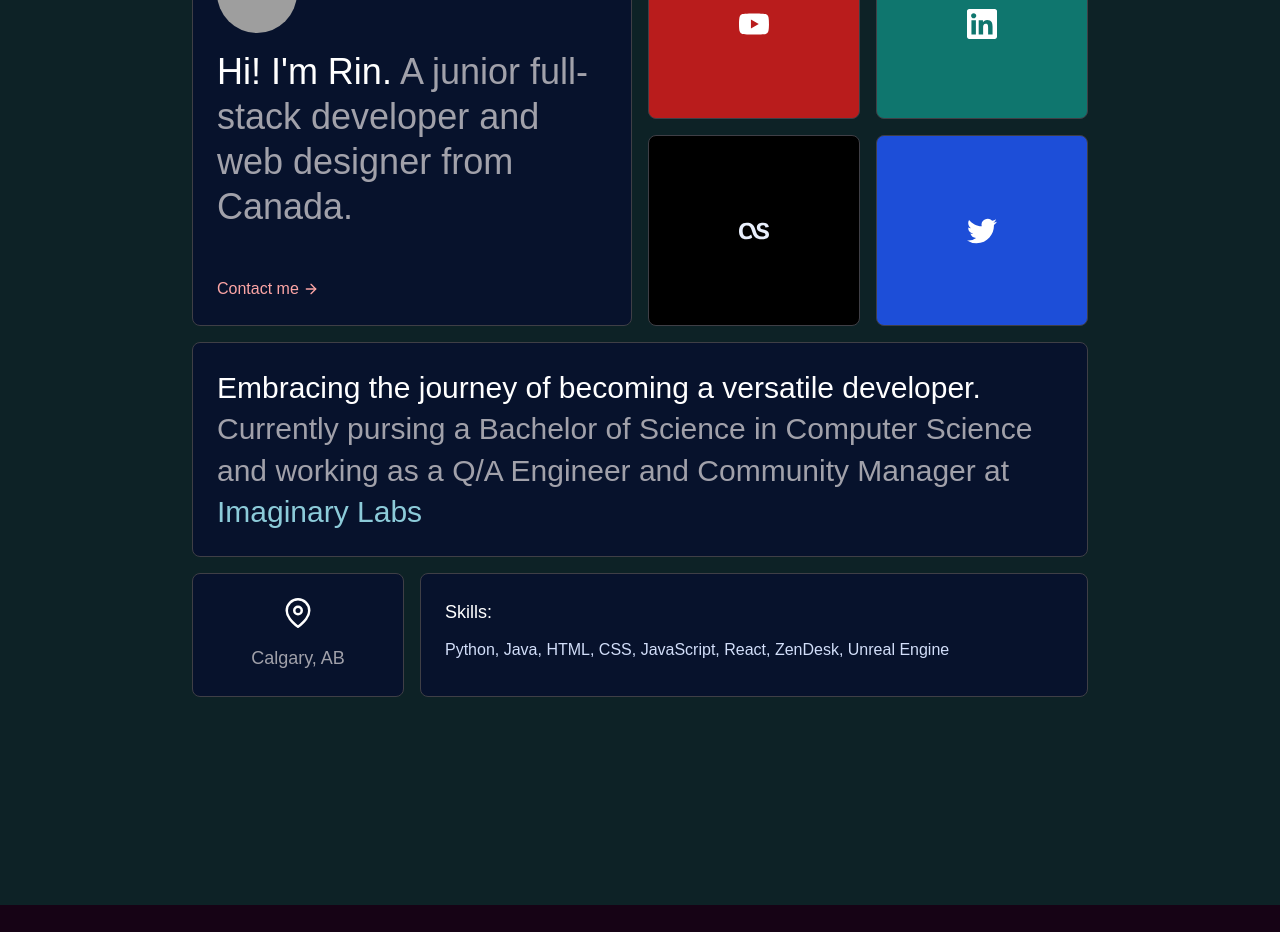
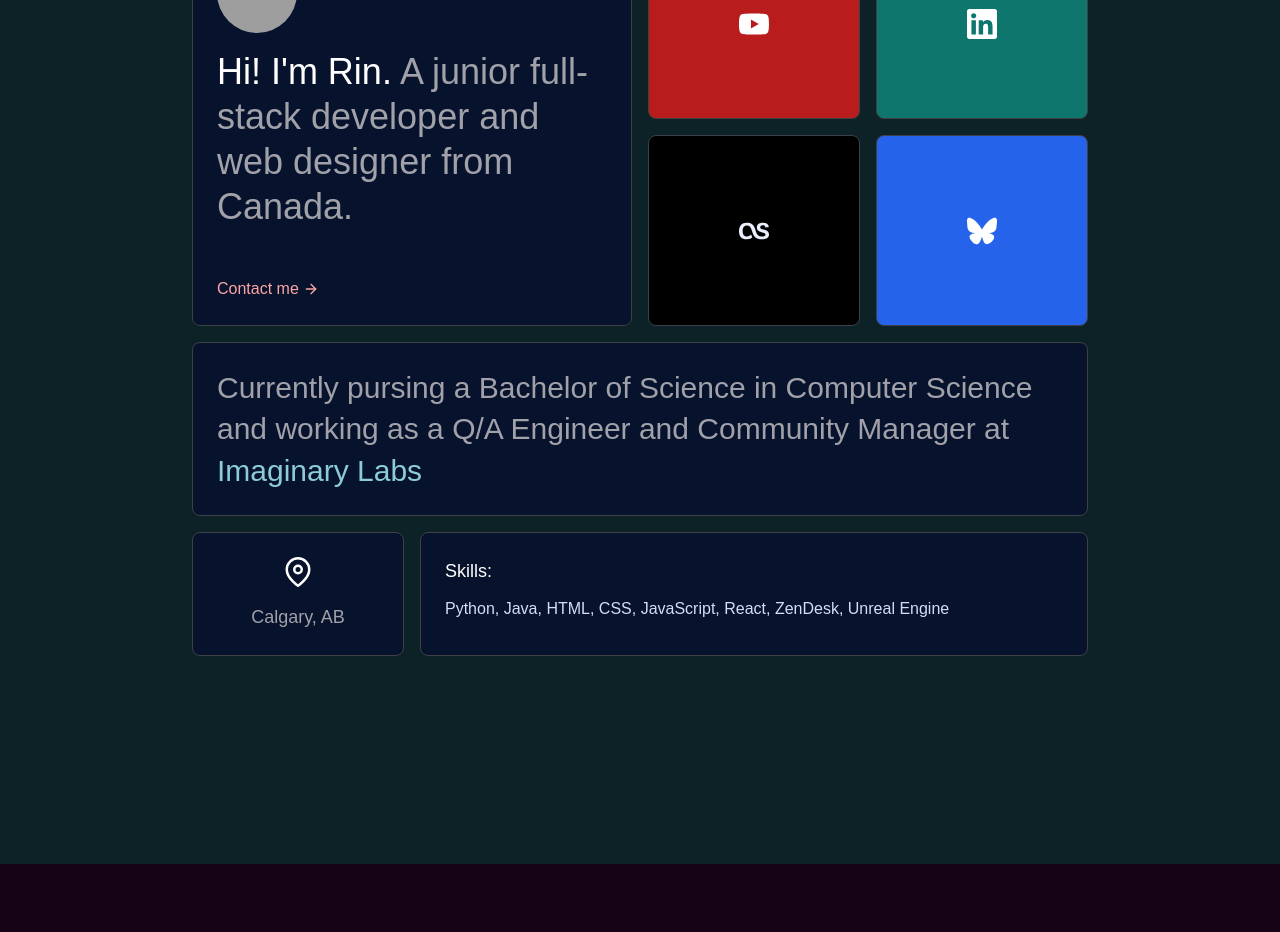
Before and after one commit to rinrawr/duwub-website, a React (Vite) app: page / in a window 1280 px wide. Shown: the part 1160-2092 px from the top of the page. Built offline with nearby package versions, Linux system fonts and the light colour scheme; grey boxes are pictures that could not be loaded; a web font is replaced by a local one.

Commit message:
remove cringe line + change twitter to bluesky

```diff
--- a/src/sections/About.jsx
+++ b/src/sections/About.jsx
@@ -2,7 +2,7 @@ import React, {useEffect, useRef } from "react";
 import { motion, useInView, useAnimation } from "framer-motion";
 import { twMerge } from "tailwind-merge";
 import { FiArrowRight, FiMail, FiMapPin } from "react-icons/fi";
-import { SiLinkedin, SiLastdotfm, SiTwitter, SiYoutube } from "react-icons/si";
+import { SiLinkedin, SiLastdotfm, SiTwitter, SiYoutube, SiBluesky } from "react-icons/si";
 import { Footer } from '../components/Footer';
 import { Reveal } from '../utils/Reveal';
 
@@ -157,14 +157,14 @@ const SocialsBlock = () => (
         rotate: "2.5deg",
         scale: 1.1,
       }}
-      className="col-span-6 bg-blue-500 dark:bg-blue-700 md:col-span-3"
+      className="col-span-6 bg-blue-300 dark:bg-blue-600 md:col-span-3"
     >
       <a
-        href="https://twitter.com/DUWUBrawr"
+        href="https://bsky.app/profile/duwub.dev"
         target="_blank"
         className="grid h-full text-3xl text-white place-content-center"
       >
-        <SiTwitter />
+        <SiBluesky />
       </a>
     </Block>
   </>
@@ -173,7 +173,6 @@ const SocialsBlock = () => (
 const AboutBlock = () => (
   <Block className="col-span-12 text-3xl leading-snug text-black dark:text-white">
     <p>
-      Embracing the journey of becoming a versatile developer. {" "}
       <span className="dark:text-zinc-400 text-zinc-500">
         Currently pursing a Bachelor of Science in Computer Science and working as a Q/A Engineer and Community Manager at {" "}
       </span>
```
